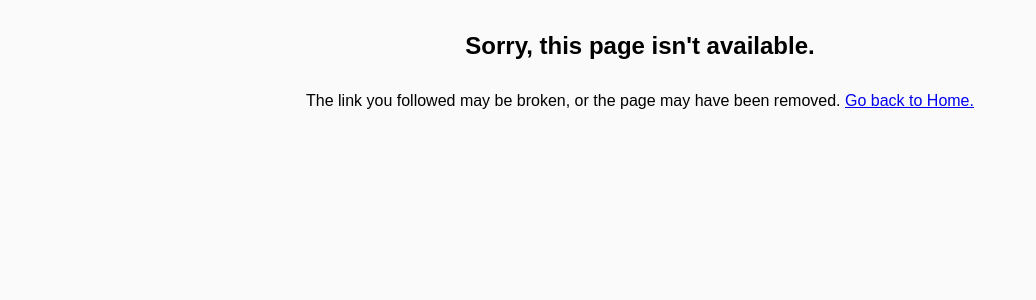
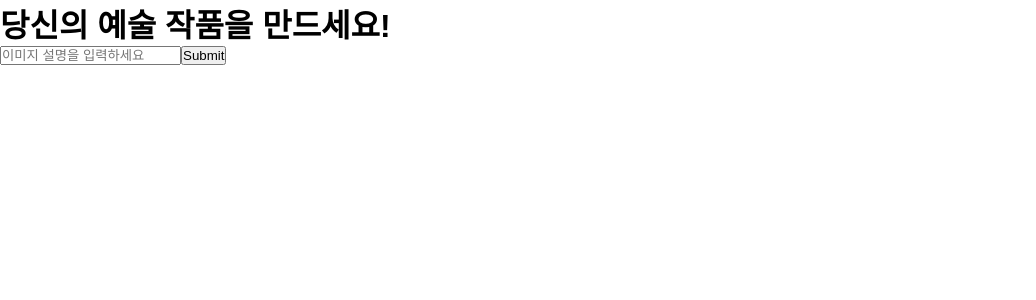
Before and after one commit to memorygreen/KDT_final_project_K18, a React (Create React App) app in the folder front/: page /OpenAI in a window 1280 px wide. Shown: the top 300 px of the page, without its empty margins (0-1036 px from the left). Built offline with nearby package versions, Linux system fonts and the light colour scheme.

Commit message:
이미지 생성

```diff
--- a/front/src/App.js
+++ b/front/src/App.js
@@ -13,6 +13,7 @@ import Sidebar from './Components/SideBar/SideBar';
 import Nevbar from './Components/NevBar/NevBar';
 import KakaoLogin from './Components/KakaoLogin/KakaoLogin';
 import Card from './Components/Cards/Card';
+import OpenAI from './Components/OpenAI/OpenAI';
 
 function App() {
   return (
@@ -33,6 +34,8 @@ function App() {
           <Route path="/Nevbar" element={<Nevbar />} />
           <Route path="/Login/Kakao" element={<KakaoLogin />} />
           <Route path='/Card' element={<Card />} />
+          <Route path='/OpenAI' element={<OpenAI />} />
+
         </Routes>
       </Router>
     </div>
--- a/front/src/Components/Cards/Card.css
+++ b/front/src/Components/Cards/Card.css
@@ -21,7 +21,6 @@
     justify-content: center;
     max-width: 1200px;
     gap: 1.5rem;
-
 }
 
 .card_art {
@@ -156,3 +155,8 @@
     transition: opacity 0.3s ease;
     background-color: #ff0000; /* Red background for buttons */
 }
+
+.ACard {
+    position: relative;
+    transform: translate(-50%, -50%); /* 자식 요소 가운데 정렬 */
+}
--- a/front/src/Components/Cards/Card.js
+++ b/front/src/Components/Cards/Card.js
@@ -75,7 +75,8 @@ const Card = () => {
     const [showModal, setShowModal] = useState(false);
     const [selectedArticle, setSelectedArticle] = useState(null);
 
-    const handleImageClick = (article) => {
+    const handleImageClick = (article, event) => {
+        event.preventDefault(); // 드래그 방지
         setSelectedArticle(article);
         setShowModal(true);
     };
@@ -92,6 +93,10 @@ const Card = () => {
         slidesToShow: 3,
         slidesToScroll: 1,
         autoplay: true,
+        centerMode: true,
+        infinite : true,
+        arrows : true,
+        centerPadding :'50px',
         autoplaySpeed: 2000,
         swipeToSlide: true,
         draggable: true,
@@ -110,14 +115,21 @@ const Card = () => {
                     slidesToScroll: 1,
                 },
             },
+            {
+                breakpoint: 300,
+                settings: {
+                    slidesToShow: 1,
+                    slidesToScroll: 1,
+                },
+            },
         ],
     };
 
     // 카드
     const Article = ({ article, handleImageClick }) => (
-        <article onClick={() => handleImageClick(article)} className='card_art'>
+        <article onClick={(event) => handleImageClick(article, event)} className='card_art'>
             <figure>
-                <img src={article.imgSrc} alt={article.imgAlt} onClick={() => handleImageClick(article)} />
+                <img src={article.imgSrc} alt={article.imgAlt} onClick={(event) => handleImageClick(article, event)} />
             </figure>
             <div className="article-preview">
                 <h2>{article.title}</h2>
@@ -166,7 +178,7 @@ const Card = () => {
     const SliderComponent = ({ articles, handleImageClick, settings }) => (
         <Slider {...settings}>
             {articles.map((article, index) => (
-                <div key={index}>
+                <div key={index} className='Acard'>
                     <Article
                         article={article}
                         handleImageClick={handleImageClick}
--- /dev/null
+++ b/front/src/Components/OpenAI/OpenAI.js
@@ -0,0 +1,45 @@
+import { useState } from "react";
+import axios from "axios";
+
+const OpenAI = () => {
+    const [prompt, setPrompt] = useState("");
+    const [imageURL, setImageURL] = useState("");
+
+    const createImg = async () => {
+        try {
+            const response = await axios.post("http://localhost:5000/generate-image", {
+                prompt,
+            });
+            console.log(response.data);
+            setImageURL(response.data);
+        } catch (error) {
+            console.error("Error generating image:", error);
+        }
+    };
+
+    const handleChange = (e) => {
+        setPrompt(e.target.value);
+    };
+
+    return (
+        <div className="container-fluid">
+            <div className="form">
+                <h1>당신의 예술 작품을 만드세요!</h1>
+                {imageURL && <img src={imageURL} alt="Generated from prompt" />}
+                <div>
+                    <input
+                        type="text"
+                        onChange={handleChange}
+                        value={prompt}
+                        placeholder="이미지 설명을 입력하세요"
+                    />
+                    <button type="submit" className="btn btn-primary" onClick={createImg}>
+                        Submit
+                    </button>
+                </div>
+            </div>
+        </div>
+    );
+}
+
+export default OpenAI;
--- a/front/src/Components/SideBar/SideBar.css
+++ b/front/src/Components/SideBar/SideBar.css
@@ -6,12 +6,6 @@
     padding: 1rem;
     height: 100%;
     background: rgba(255, 255, 255, 0); /* 투명한 흰색 배경 */
-}
-
-* {
-    margin: 0;
-    padding: 0;
-    box-sizing: border-box;
 }
 
 .sidebar {
```
Also changed, not shown: 2 other files (tests, documents, lock files or other folders).
